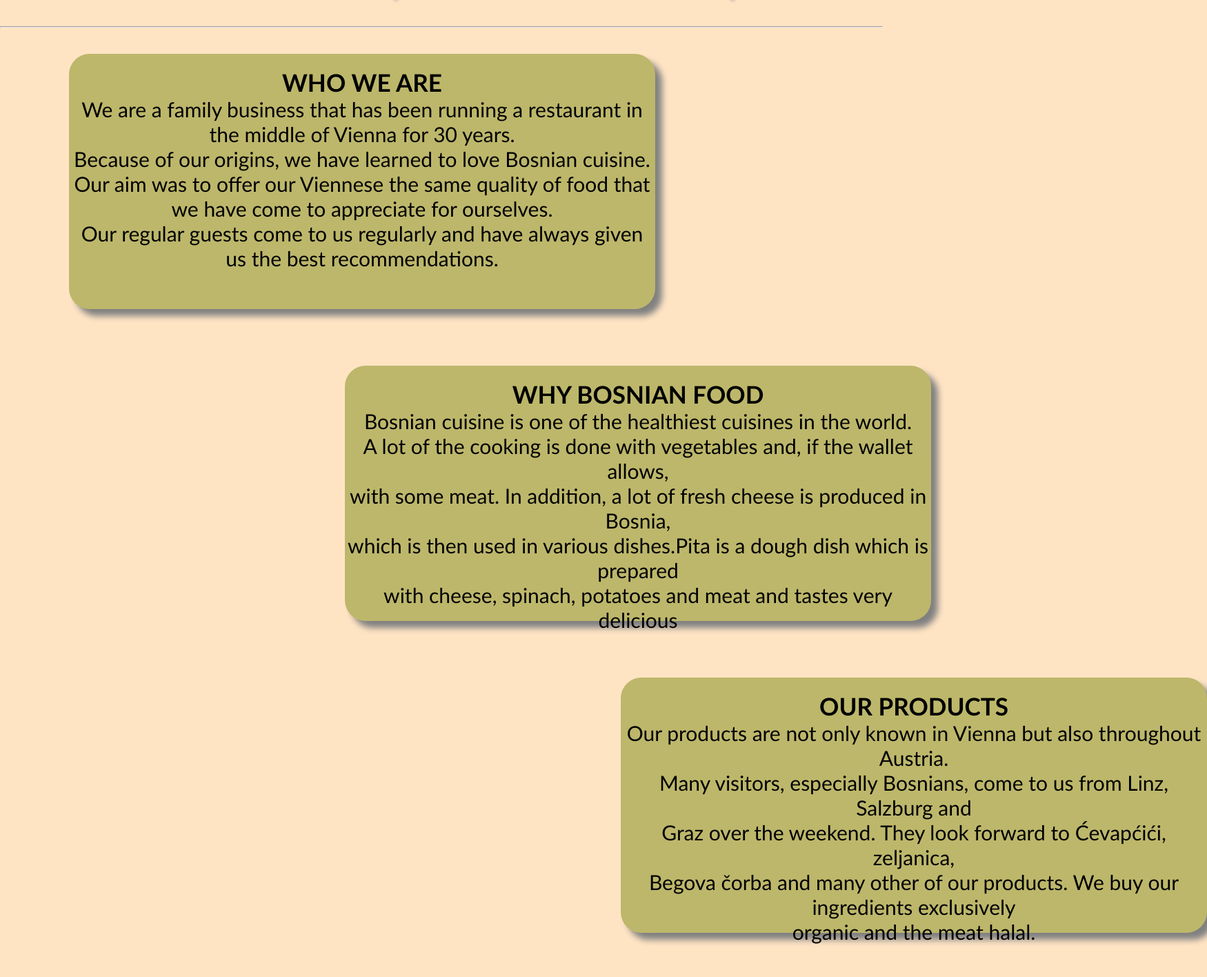
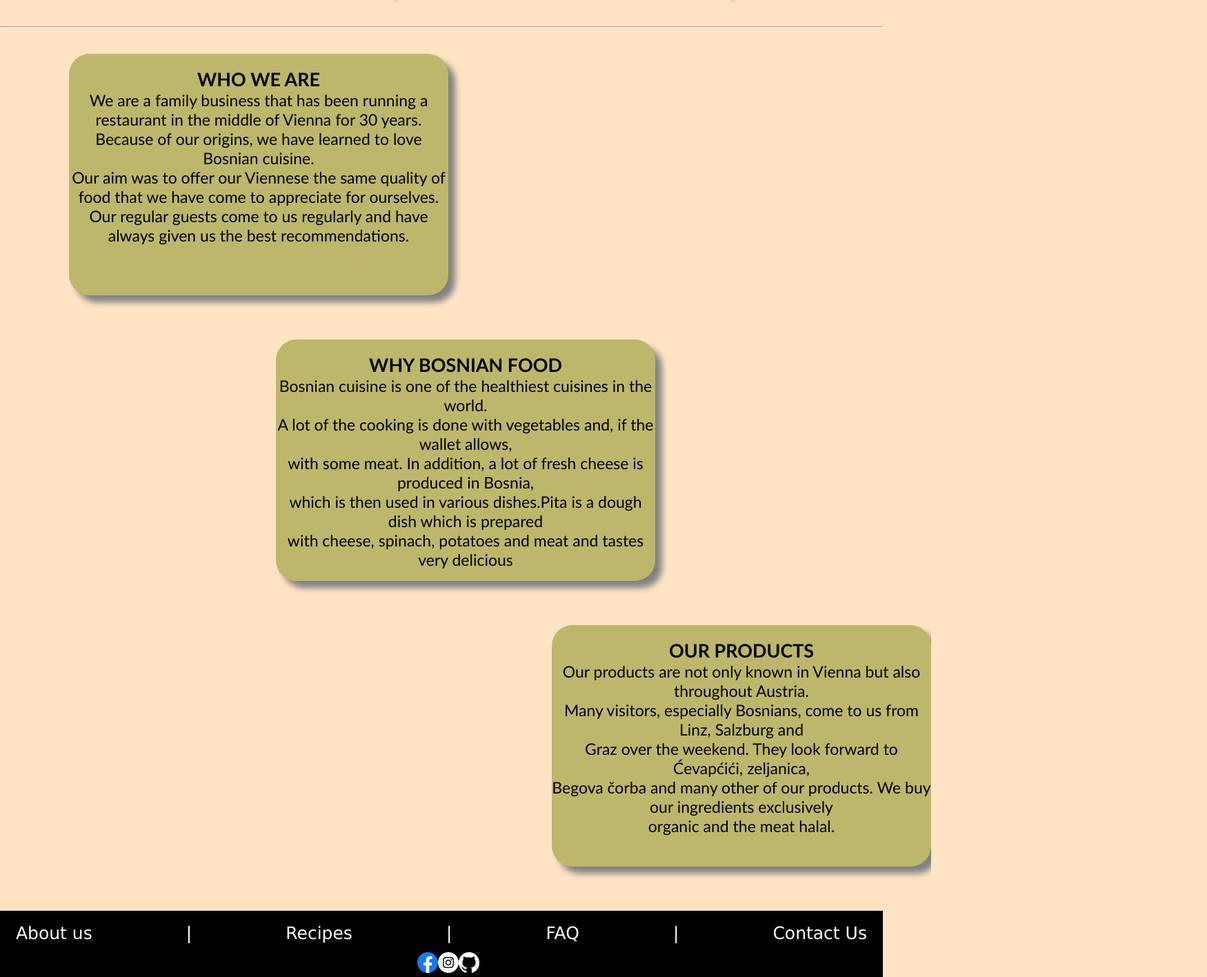
Before and after one commit to Bilajbeg/FE19-CR1-EMELIN-BILAJBEGOVIC, a plain HTML site: page about.html in a window 1280 px wide. Shown: the part 69-1485 px from the top of the page at 69% size, 1750 px wide, since content can reach past the window. Drawn offline with Linux system fonts and the light colour scheme.

Commit message:
I was working with smaller resolution on firefox. Now size is OK

```diff
--- a/style.scss
+++ b/style.scss
@@ -167,7 +167,7 @@ when the resolution gets smaller ! */
 /* Here starts the scss for the about page */
 
 .container_about {
-            font-size: 30px;
+            font-size: 23px;
             font-family: Georgia, 'Times New Roman', Times, serif;
             text-align: center;
 
@@ -175,13 +175,13 @@ when the resolution gets smaller ! */
                 border: 2 solid black;
                 border-radius: 30px;
                 box-shadow: 10px 10px 10px gray;
-                width: 850px;
-                height: 370px;
+                width: 550px;
+                height: 350px;
                 margin-left: 100px;
                 background-color: darkkhaki;
                 padding-top: 20px;
                 &:hover {color: white;
-                    font-size: 30px;
+                    font-size: 25px;
                     text-shadow: 5px 5px 5px black;
                 }
             }
@@ -190,13 +190,13 @@ when the resolution gets smaller ! */
                 border: 2 solid black;
                 border-radius: 30px;
                 box-shadow: 10px 10px 10px gray;
-                width: 850px;
-                height: 370px;
-                margin-left: 500px;
+                width: 550px;
+                height: 350px;
+                margin-left: 400px;
                 background-color: darkkhaki;
                 padding-top: 20px;
                 &:hover {color: white;
-                    font-size: 30px;
+                    font-size: 25px;
                     text-shadow: 5px 5px 5px black;
                 }
             }
@@ -205,13 +205,13 @@ when the resolution gets smaller ! */
                 border: 2 solid black;
                 border-radius: 30px;
                 box-shadow: 10px 10px 10px gray;
-                width: 850px;
-                height: 370px;
-                margin-left: 900px;
+                width: 550px;
+                height: 350px;
+                margin-left: 800px;
                 background-color: darkkhaki;
                 padding-top: 20px;
                 &:hover {color: white;
-                    font-size: 30px;
+                    font-size: 25px;
                     text-shadow: 5px 5px 5px black;
                 }
             }
```
Also changed, not shown: style.css.
